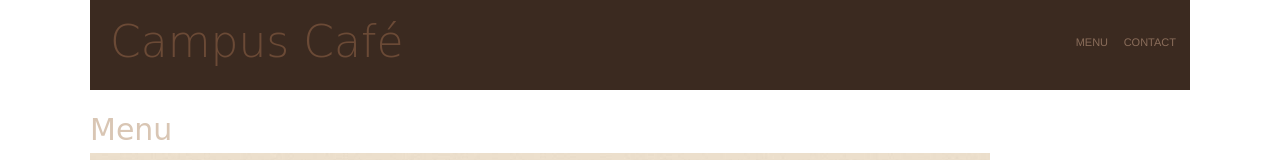
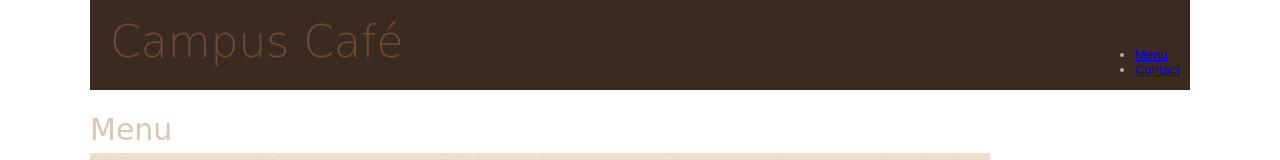
Before and after one commit to Endritshaqiri2007/cm501-Endrit-Shaqiri, a plain HTML site: page epa2-starter/menu.html in a window 1280 px wide. Shown: the top 160 px of the page. Drawn offline with Linux system fonts and the light colour scheme.

Commit message:
Replace div navigation with ul and li elements

```diff
--- a/epa2-starter/menu.html
+++ b/epa2-starter/menu.html
@@ -11,8 +11,10 @@
   <header class="top">
     <div class="logo">Campus Café</div>
     <nav class="nav" aria-label="Main">
-      <div onclick="location.href='menu.html'">MENU</div>
-      <div onclick="location.href='contact.html'">CONTACT</div>
+            <ul>
+        <li><a href="menu.html" aria-current="page">Menu</a></li>
+        <li><a href="contact.html">Contact</a></li>
+      </ul>
     </nav>
   </header>
   <main id="main">
```
